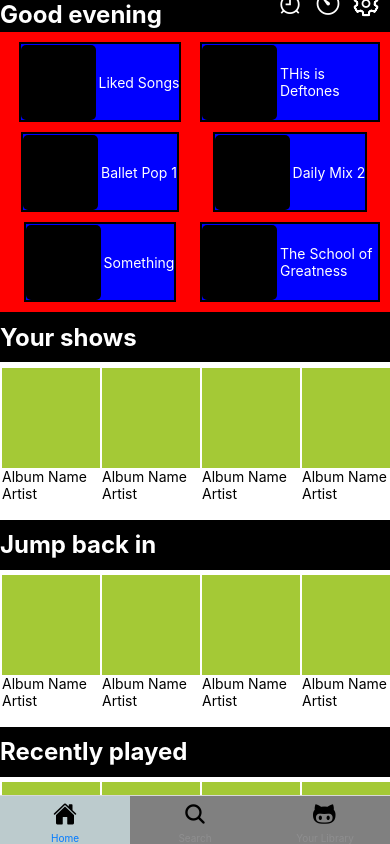
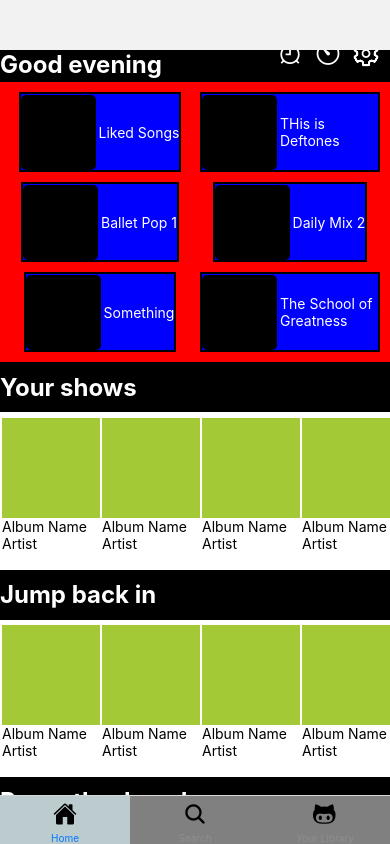
Before and after one commit to MattOrtner/react-native-spotify, a React Native app: screen /Tabs in a window 390 px wide. Built offline with nearby package versions, Linux system fonts and the light colour scheme.

Commit message:
add key to song in list, add margin at homescreen

```diff
--- a/screens/HomeScreen.js
+++ b/screens/HomeScreen.js
@@ -26,5 +26,6 @@
 const styles = StyleSheet.create({
   container: {
     flex: 1,
+    marginTop: 50,
   },
 });
--- a/screens/LikedSongsScreen.js
+++ b/screens/LikedSongsScreen.js
@@ -31,7 +31,7 @@
       <ScrollView style={{ width: "100%" }}>
         {songs ? (
           songs.map((song) => (
-            <SingleSong title={song.title} artist={song.artist} />
+            <SingleSong title={song.title} key={song.id} artist={song.artist} />
           ))
         ) : (
           <Text>You don't have any favorite songs yet</Text>
@@ -46,7 +46,6 @@
 const styles = StyleSheet.create({
   screenContainer: {
     backgroundColor: "purple",
-    alignItems: "center",
     flex: 1,
   },
   topOfScreen: {
```
